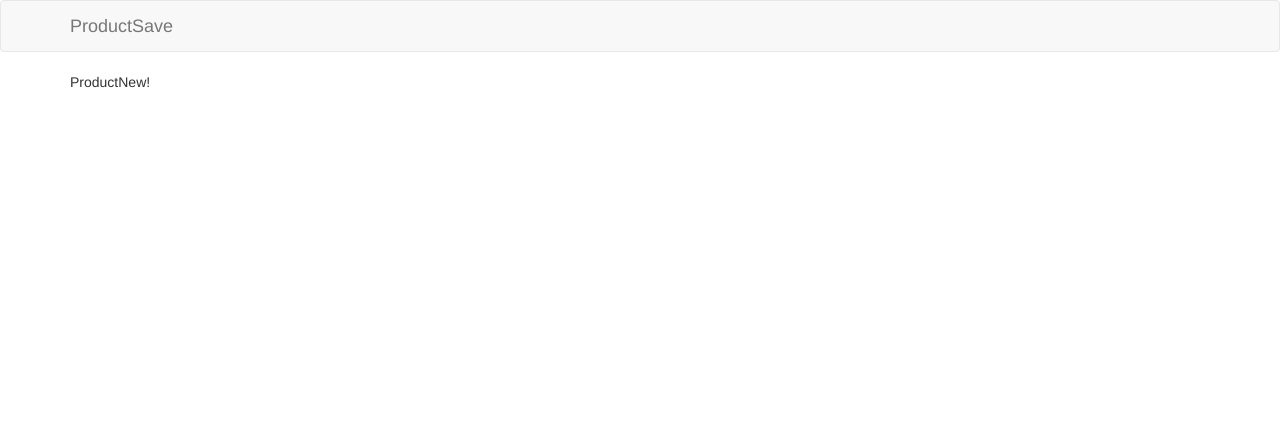
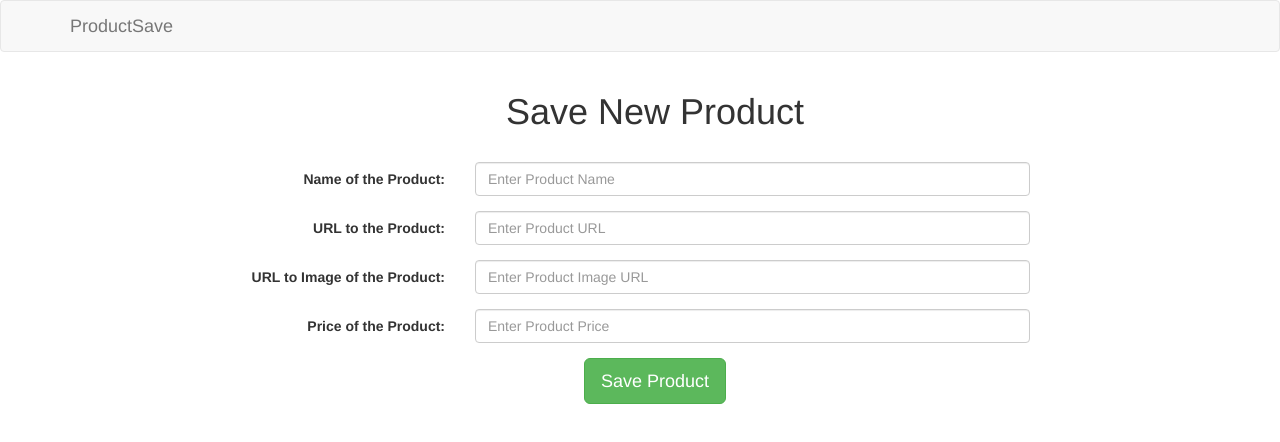
Before and after one commit to CodeKommissar/ProductSave, a React (Create React App) app in the folder client/: page /products/new in a window 1280 px wide. Shown: the top 442 px of the page. Built offline with nearby package versions, Linux system fonts and the light colour scheme; no server answers.

Commit message:
Create components to submit new product

```diff
--- /dev/null
+++ b/client/src/components/products/ProductForm.js
@@ -0,0 +1,102 @@
+import React, { Component } from "react";
+import { reduxForm, Field } from "redux-form";
+import { Grid, FormGroup, ControlLabel, FormControl, Form, Col, Button } from "react-bootstrap";
+
+const ReduxFormControl = ({input, meta, ...props}) => {
+     return <FormControl {...props} {...input} />
+};
+
+class ProductForm extends Component {
+    render() {
+        return (
+            <Grid style={{ textAlign: "center" }}>
+              <h1>Save New Product</h1>
+              <br />
+              <Form horizontal
+                onSubmit={this.props.handleSubmit(values => console.log(values))}
+              >
+                <FormGroup controlId="productName">
+                  <Col componentClass={ControlLabel} sm={4}>
+                    Name of the Product:
+                  </Col>
+                  <Col sm={6}>
+                    <Field
+                        type="text"
+                        name="productName"
+                        component={ReduxFormControl}
+                        placeholder="Enter Product Name"
+                    />
+                  </Col>
+                </FormGroup>
+                <FormGroup controlId="productUrl">
+                  <Col componentClass={ControlLabel} sm={4}>
+                    URL to the Product:
+                  </Col>
+                  <Col sm={6}>
+                    <Field
+                        type="text"
+                        name="productURL"
+                        component={ReduxFormControl}
+                        placeholder="Enter Product URL"
+                    />
+                  </Col>
+                </FormGroup>
+                <FormGroup controlId="productImage">
+                  <Col componentClass={ControlLabel} sm={4}>
+                    URL to Image of the Product:
+                  </Col>
+                  <Col sm={6}>
+                    <Field
+                        type="text"
+                        name="productImage"
+                        component={ReduxFormControl}
+                        placeholder="Enter Product Image URL"
+                    />
+                  </Col>
+                </FormGroup>
+                <FormGroup controlId="productName">
+                  <Col componentClass={ControlLabel} sm={4}>
+                    Price of the Product:
+                  </Col>
+                  <Col sm={6}>
+                    <Field
+                        type="number"
+                        name="productPrice"
+                        component={ReduxFormControl}
+                        placeholder="Enter Product Price"
+                        min={0}
+                        step="0.01"
+                    />
+                  </Col>
+                </FormGroup>
+
+                <FormGroup>
+                  <Col smOffset={3} sm={6}>
+                    <Button bsStyle="success" type="submit" bsSize="large"
+                    >
+                      Save Product
+                    </Button>
+                  </Col>
+                </FormGroup>
+              </Form>
+            </Grid>
+        );
+    }
+}
+
+export default reduxForm({
+  form: "productForm"
+})(ProductForm);
+
+/*
+<form
+  onSubmit={this.props.handleSubmit(values => console.log(values))}
+>
+  <Field
+      type="text"
+      name="surveyTitle"
+      component="input"
+  />
+  <button type="submit">Submit</button>
+</form>
+*/
--- a/client/src/components/products/ProductNew.js
+++ b/client/src/components/products/ProductNew.js
@@ -1,11 +1,12 @@
 import React, { Component } from "react";
+import ProductForm from "./ProductForm";
 import { Grid } from "react-bootstrap";
 
 class ProductNew extends Component {
     render() {
         return (
             <Grid>
-                ProductNew!
+                <ProductForm />
             </Grid>
         );
     }
```
